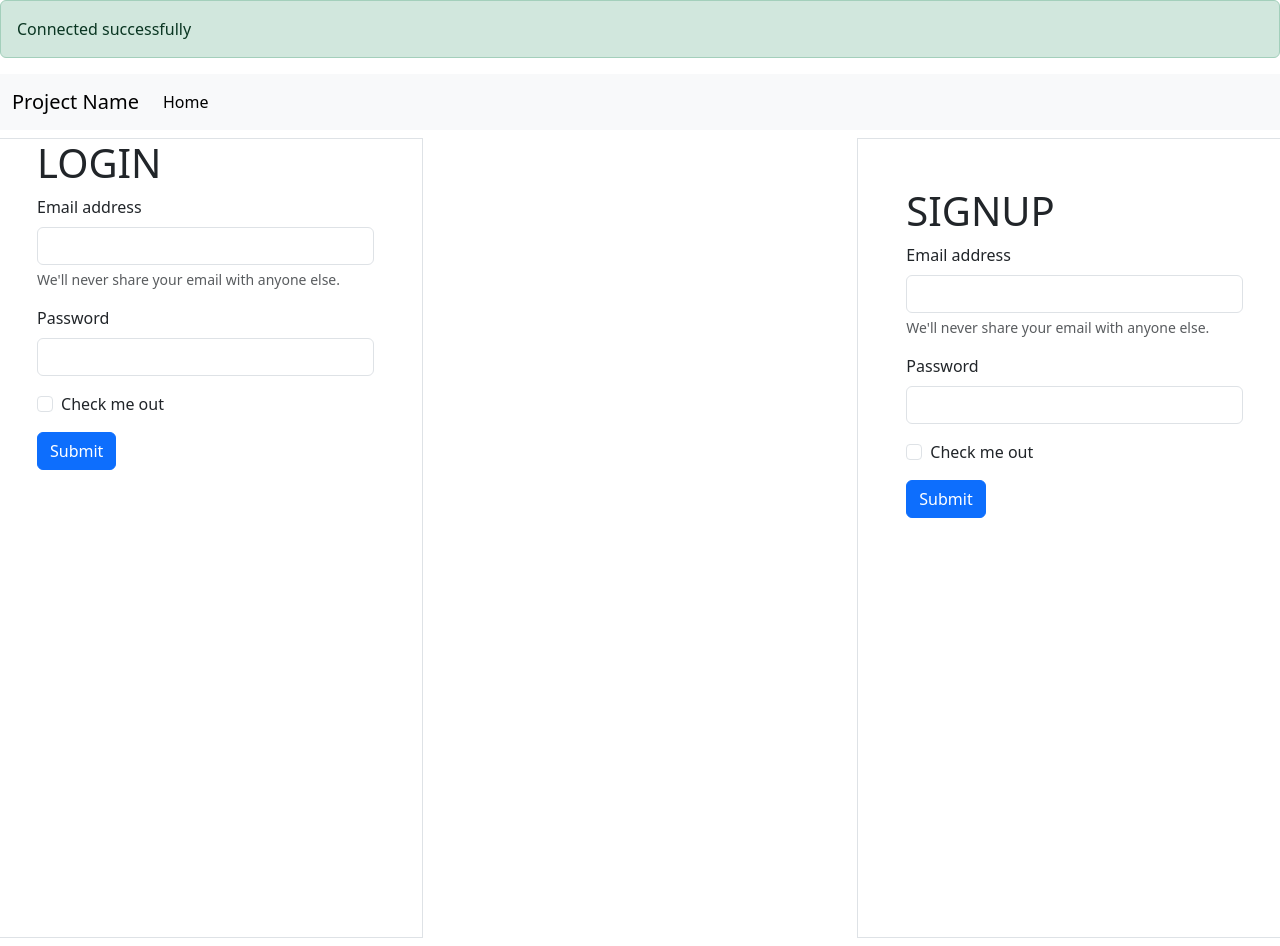
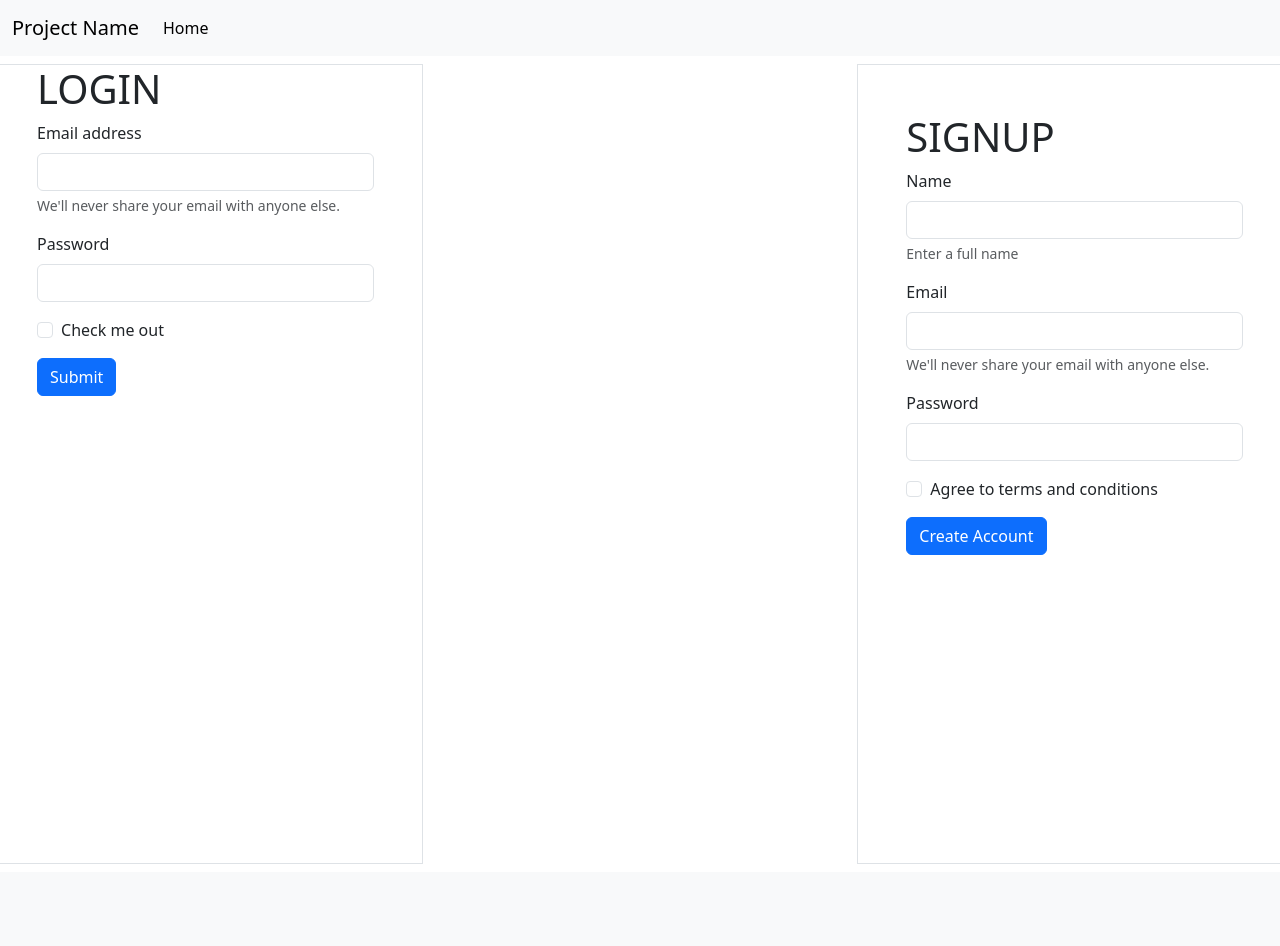
Before and after one commit to TahirAcharya/dbms_project_files, a PHP site: page / in a window 1280 px wide. After the commit the page ends 864 px from the top, so only its background shows below. Run offline with PHP 8.4, Linux system fonts and the light colour scheme.

Commit message:
signup form added

```diff
--- a/index.php
+++ b/index.php
@@ -49,16 +49,11 @@
       $conn = mysqli_connect ($servername, $username, $password,$database_name);
 
       // Check connection
-      if (!$conn)
-      {    //    !0  !false == true       !1 == !true => false
-        echo "<div class='alert alert-danger' role='alert'>
-        Connection failed:
-      </div>";
-      } else
+      if ($conn)
       {
-        echo "<div class='alert alert-success' role='alert'>
-        Connected successfully
-      </div>";
+
+
+
       }
 
     ?>
@@ -116,21 +111,41 @@
 
 <div class=" col-md-4 py-5 px-5 border">
 <h1>SIGNUP</h1>
+
     <form action="signup.php" method="post">
+
+    <!-- Name  -->
+    <div class="mb-3">
+    <label for="exampleInputName" class="form-label">Name</label>
+
+    <input type="name" class="form-control" id="exampleInputName" name="Name" aria-describedby="NameHelp">
+
+    <div id="NameHelp" class="form-text">Enter a full name</div>
+  </div>
+
+
+<!-- Email   -->
   <div class="mb-3">
-    <label for="exampleInputEmail1" class="form-label">Email address</label>
-    <input type="email" class="form-control" id="exampleInputEmail1" aria-describedby="emailHelp">
+    <label for="exampleInputEmail1" class="form-label">Email</label>
+
+    <input type="email" class="form-control" id="exampleInputEmail1" name="email" aria-describedby="emailHelp">
+
     <div id="emailHelp" class="form-text">We'll never share your email with anyone else.</div>
   </div>
+
+  <!-- Password -->
   <div class="mb-3">
     <label for="exampleInputPassword1" class="form-label">Password</label>
-    <input type="password" class="form-control" id="exampleInputPassword1">
+    <input type="password" class="form-control" name="password" id="exampleInputPassword1">
   </div>
+
   <div class="mb-3 form-check">
     <input type="checkbox" class="form-check-input" id="exampleCheck1">
-    <label class="form-check-label" for="exampleCheck1">Check me out</label>
+    <label class="form-check-label" for="exampleCheck1">Agree to terms and conditions</label>
   </div>
-  <button type="submit" class="btn btn-primary">Submit</button>
+
+  <button type="submit" class="btn btn-primary">Create Account</button>
+
 </form>
 </div>
 
```
